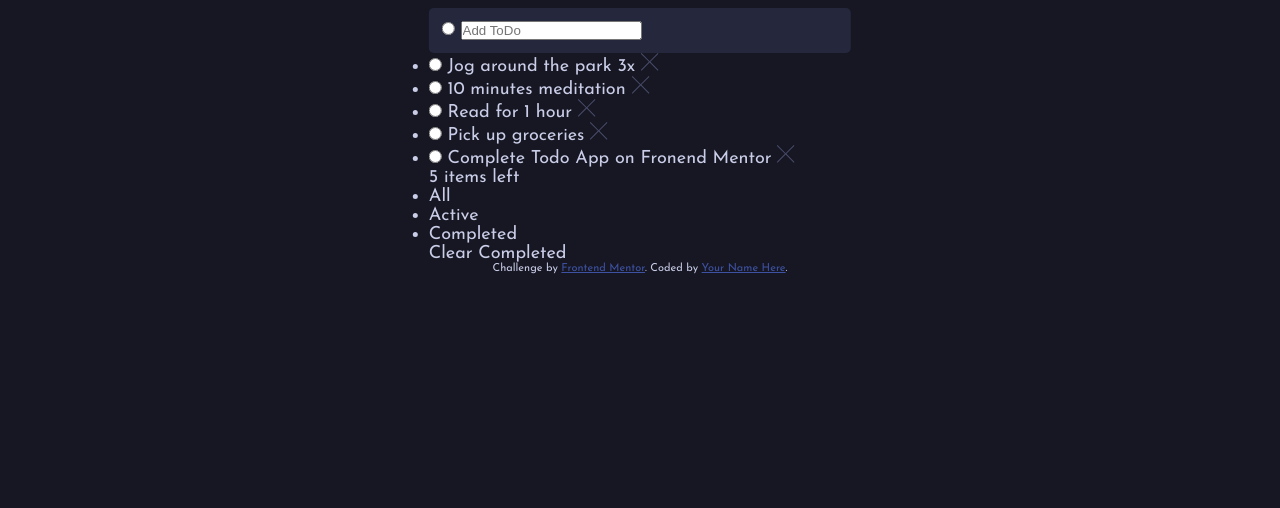
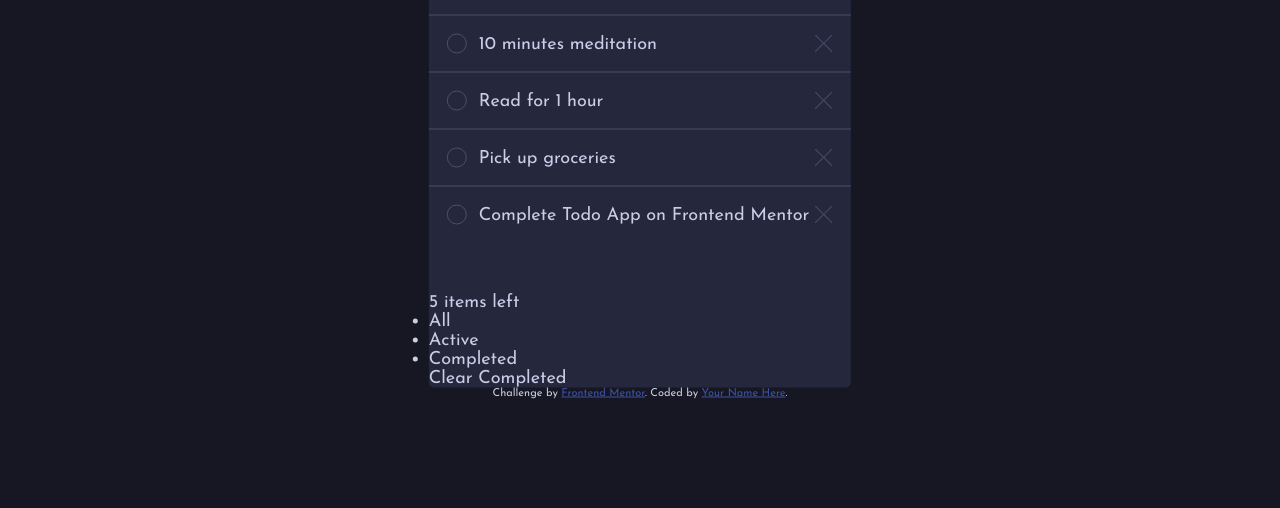
Before and after one commit to DavidOdewusi/My-ToDo-App, a plain HTML site: page index.html in a window 1280 px wide. Shown: the part 292-800 px from the top of the page. Drawn offline with Linux system fonts and the light colour scheme.

Commit message:
Stated Checkbox Implementation

```diff
--- a/css/style.css
+++ b/css/style.css
@@ -13,6 +13,7 @@ body {
   background-repeat: no-repeat;
   background-size: cover;
   font-family: "Josefin Sans", sans-serif;
+  font-weight: 400;
   font-size: 1.8rem;
   color: #cacde8; }
 
@@ -34,11 +35,44 @@ body {
   align-items: center;
   justify-content: space-between;
   color: #fafafa;
-  margin-bottom: 3rem; }
+  margin-bottom: 3rem;
+  font-weight: 700; }
   .todo-head__logo {
     letter-spacing: 1rem; }
 
+.todo-list-box {
+  background-color: #25273c;
+  border-radius: 0.5rem; }
+
+.todo-list {
+  list-style: none;
+  margin-bottom: 5rem; }
+  .todo-list-item {
+    display: flex;
+    justify-content: space-between;
+    align-items: center;
+    padding: 1.8rem; }
+    .todo-list-item:not(:first-child) {
+      border-top: 1px solid #4d5066; }
+
+.todo-check {
+  display: flex;
+  align-items: center; }
+  .todo-checkbox {
+    display: none; }
+  .todo-check-toogle {
+    width: 2rem;
+    height: 2rem;
+    border: 1px solid #4d5066;
+    border-radius: 50%;
+    margin-right: 1.2rem; }
+
 .add-todo {
   background-color: #25273c;
-  padding: 1.3rem;
-  border-radius: 0.5rem; }
+  padding: 1.8rem;
+  border-radius: 0.5rem;
+  margin-bottom: 2rem; }
+  .add-todo- {
+    background-color: transparent;
+    background-image: linear-gradient(to right bottom, #57ddff, #c058f3);
+    border: none; }
--- a/index.html
+++ b/index.html
@@ -32,34 +32,57 @@
         />
       </div>
       <div class="add-todo">
-        <input type="radio" placeholder="Check" class="add-todo-radio" />
+        <input
+          type="checkbox"
+          id="add"
+          placeholder="Check"
+          class="add-todo-checkbox todo-checkbox"
+        />
+        <label class="todo-check-toogle" for="add">&nbsp;</label>
         <input type="text" placeholder="Add ToDo" class="add-todo-input" />
       </div>
       <div class="todo-list-box">
         <ul class="todo-list">
-          <li>
-            <input type="radio" name="" id="1" class="todo-radio" />
-            <label for="1">Jog around the park 3x</label>
+          <li class="todo-list-item">
+            <div class="todo-check">
+              <input type="checkbox" name="" id="1" class="todo-checkbox" />
+              <label class="todo-check-toogle" for="1">&nbsp;</label>
+              <p class="todo-check-text">Jog around the park 3x</p>
+            </div>
             <img src="./images/icon-cross.svg" alt="Cancel icon" />
           </li>
-          <li>
-            <input type="radio" name="" id="2" class="todo-radio" />
-            <label for="2">10 minutes meditation</label>
+          <li class="todo-list-item">
+            <div class="todo-check">
+              <input type="checkbox" name="" id="2" class="todo-checkbox" />
+              <label class="todo-check-toogle" for="2">&nbsp;</label>
+              <p class="todo-check-text">10 minutes meditation</p>
+            </div>
             <img src="./images/icon-cross.svg" alt="Cancel icon" />
           </li>
-          <li>
-            <input type="radio" name="" id="3" class="todo-radio" />
-            <label for="3">Read for 1 hour</label>
+          <li class="todo-list-item">
+            <div class="todo-check">
+              <input type="checkbox" name="" id="3" class="todo-checkbox" />
+              <label class="todo-check-toogle" for="3">&nbsp;</label>
+              <p class="todo-check-text">Read for 1 hour</p>
+            </div>
             <img src="./images/icon-cross.svg" alt="Cancel icon" />
           </li>
-          <li>
-            <input type="radio" name="" id="4" class="todo-radio" />
-            <label for="4">Pick up groceries</label>
+          <li class="todo-list-item">
+            <div class="todo-check">
+              <input type="checkbox" name="" id="4" class="todo-checkbox" />
+              <label class="todo-check-toogle" for="4">&nbsp;</label>
+              <p class="todo-check-text">Pick up groceries</p>
+            </div>
             <img src="./images/icon-cross.svg" alt="Cancel icon" />
           </li>
-          <li>
-            <input type="radio" name="" id="5" class="todo-radio" />
-            <label for="5">Complete Todo App on Fronend Mentor</label>
+          <li class="todo-list-item">
+            <div class="todo-check">
+              <input type="checkbox" name="" id="5" class="todo-checkbox" />
+              <label class="todo-check-toogle" for="5">&nbsp;</label>
+              <p class="todo-check-text">
+                Complete Todo App on Frontend Mentor
+              </p>
+            </div>
             <img src="./images/icon-cross.svg" alt="Cancel icon" />
           </li>
         </ul>
--- a/sass/_base.scss
+++ b/sass/_base.scss
@@ -19,6 +19,7 @@ body {
   background-repeat: no-repeat;
   background-size: cover;
   font-family: "Josefin Sans", sans-serif;
+  font-weight: 400;
   font-size: 1.8rem;
   color: hsl(234, 39%, 85%);
 }
--- a/sass/_todo.scss
+++ b/sass/_todo.scss
@@ -5,15 +5,69 @@
     justify-content: space-between;
     color: hsl(0, 0%, 98%);
     margin-bottom: 3rem;
+    font-weight: 700;
 
     &__logo {
       letter-spacing: 1rem;
+    }
+  }
+
+  &-list-box {
+    background-color: #25273c;
+    border-radius: 0.5rem;
+  }
+
+  &-list {
+    list-style: none;
+    margin-bottom: 5rem;
+
+    &-item {
+      display: flex;
+      justify-content: space-between;
+      align-items: center;
+      padding: 1.8rem;
+
+      &:not(:first-child) {
+        border-top: 1px solid hsl(233, 14%, 35%);
+      }
+    }
+  }
+
+  &-check {
+    display: flex;
+    align-items: center;
+
+    &box {
+      display: none;
+    }
+
+    &-toogle {
+      width: 2rem;
+      height: 2rem;
+      border: 1px solid hsl(233, 14%, 35%);
+      border-radius: 50%;
+      margin-right: 1.2rem;
     }
   }
 }
 
 .add-todo {
   background-color: #25273c;
-  padding: 1.3rem;
+  padding: 1.8rem;
   border-radius: 0.5rem;
+  margin-bottom: 2rem;
+
+  &- {
+    background-color: transparent;
+    background-image: linear-gradient(
+      to right bottom,
+      hsl(192, 100%, 67%),
+      hsl(280, 87%, 65%)
+    );
+    border: none;
+    // mask-image: url(../images/icon-check.svg);
+    // -webkit-mask-image: url(../images/icon-check.svg);
+    // mask-size: cover;
+    // -webkit-mask-size: cover;
+  }
 }
```
